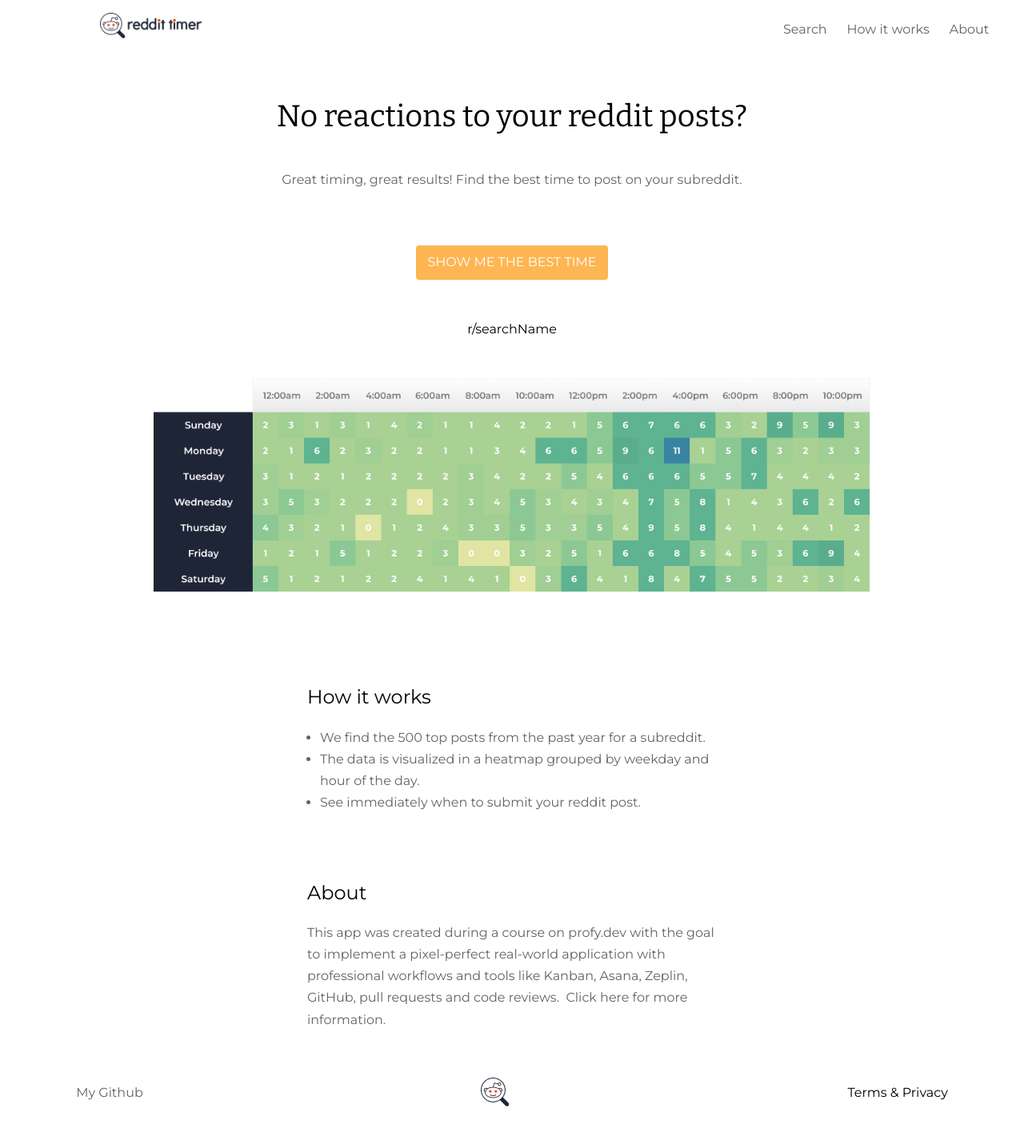
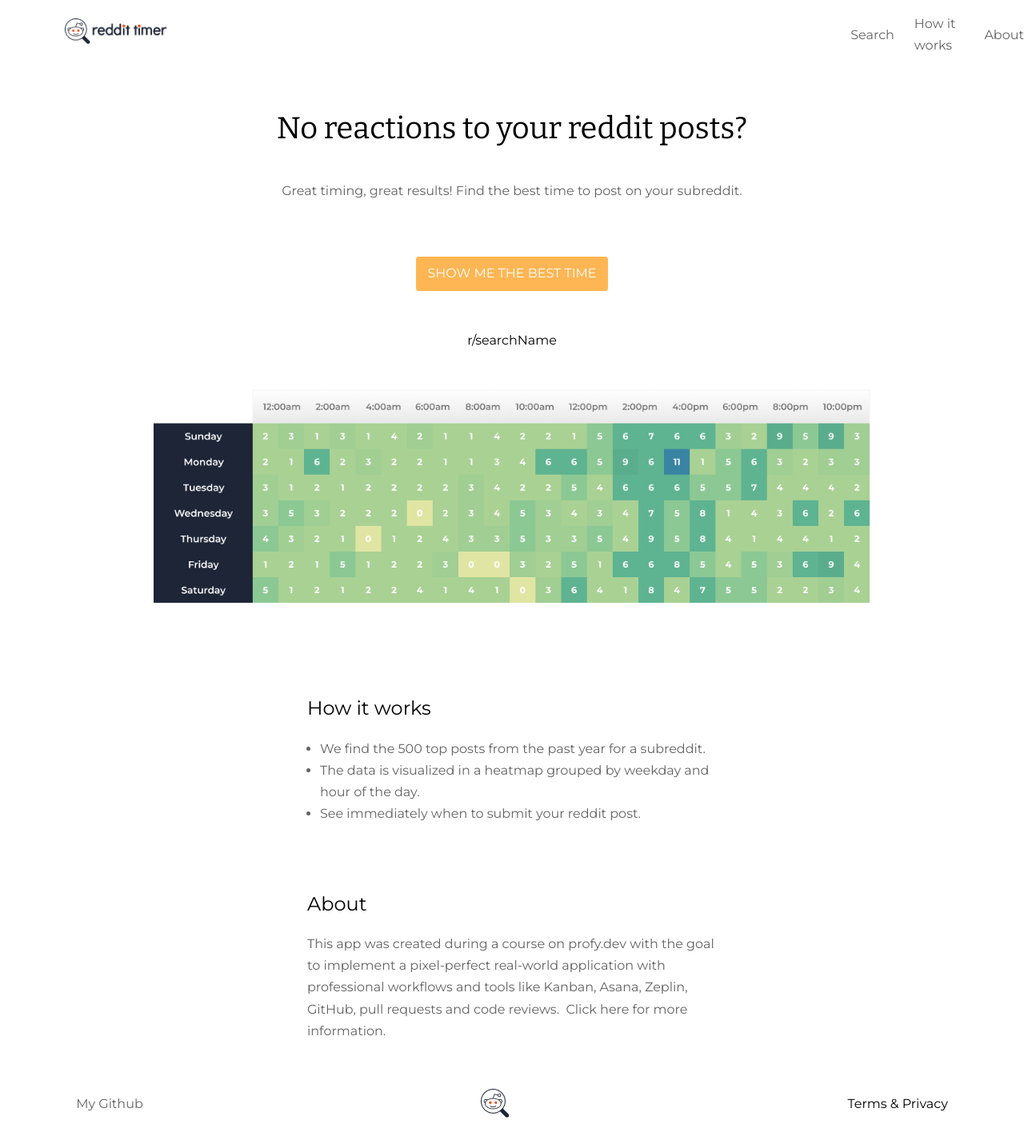
Before and after one commit to profydev/reddit-timer-TayConn, a React (Create React App) app: page / in a window 1280 px wide. Shown: the whole page at 80% size. Built offline with nearby package versions, Linux system fonts and the light colour scheme; a web font is replaced by a local one.

Commit message:
Favicon and header update
Added favicon to tab and more gap between header elements

```diff
--- a/public/index.html
+++ b/public/index.html
@@ -2,7 +2,7 @@
 <html lang="en">
   <head>
     <meta charset="utf-8" />
-    <link rel="icon" href="%PUBLIC_URL%/favicon.ico" />
+    <link rel="shortcut icon" href="%PUBLIC_URL%/favicon_new.ico" />
     <link rel="preconnect" href="https://fonts.googleapis.com">
     <link rel="preconnect" href="https://fonts.gstatic.com" crossorigin>
     <link href="https://fonts.googleapis.com/css2?family=Bitter:wght@200;400&family=Montserrat:wght@200;400&display=swap" rel="stylesheet">
@@ -12,7 +12,6 @@
       name="Reddit Post Timer"
       content="This site was created to show users the best time to make posts in their chosen subreddits to maximize viewership."
     />
-    <link rel="apple-touch-icon" href="%PUBLIC_URL%/logo192.png" />
     <link rel="manifest" href="%PUBLIC_URL%/manifest.json" />
 
     <title>Reddit Timer</title>
--- a/src/components/Footer/footer.css
+++ b/src/components/Footer/footer.css
@@ -1,7 +1,7 @@
 .footer__wrapper{
     display: flex;
     flex-flow: row nowrap;
-    justify-content: space-between;
+    justify-content: center;
     align-items: center;
     gap: 33vw;
     padding: 0;
--- a/src/components/Header/header.css
+++ b/src/components/Header/header.css
@@ -4,7 +4,7 @@
     justify-content: space-between;
     align-items: center;
     margin: 0;
-    gap: 50vw;
+    gap: 60vw;
 }
 
 .logo {
```
Also changed, not shown: public/manifest.json, src/assets/favicon_logo.png (deleted), 1 other file (tests, documents, lock files or other folders).
